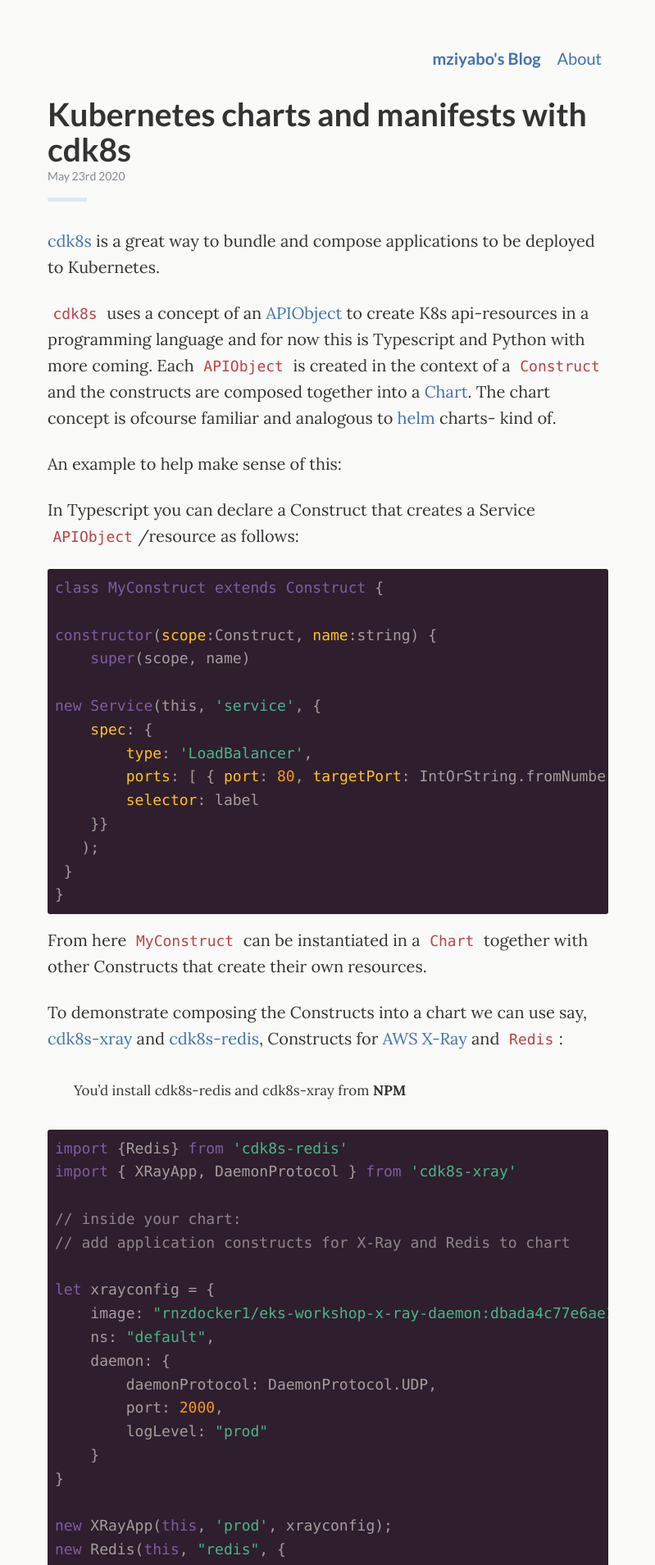
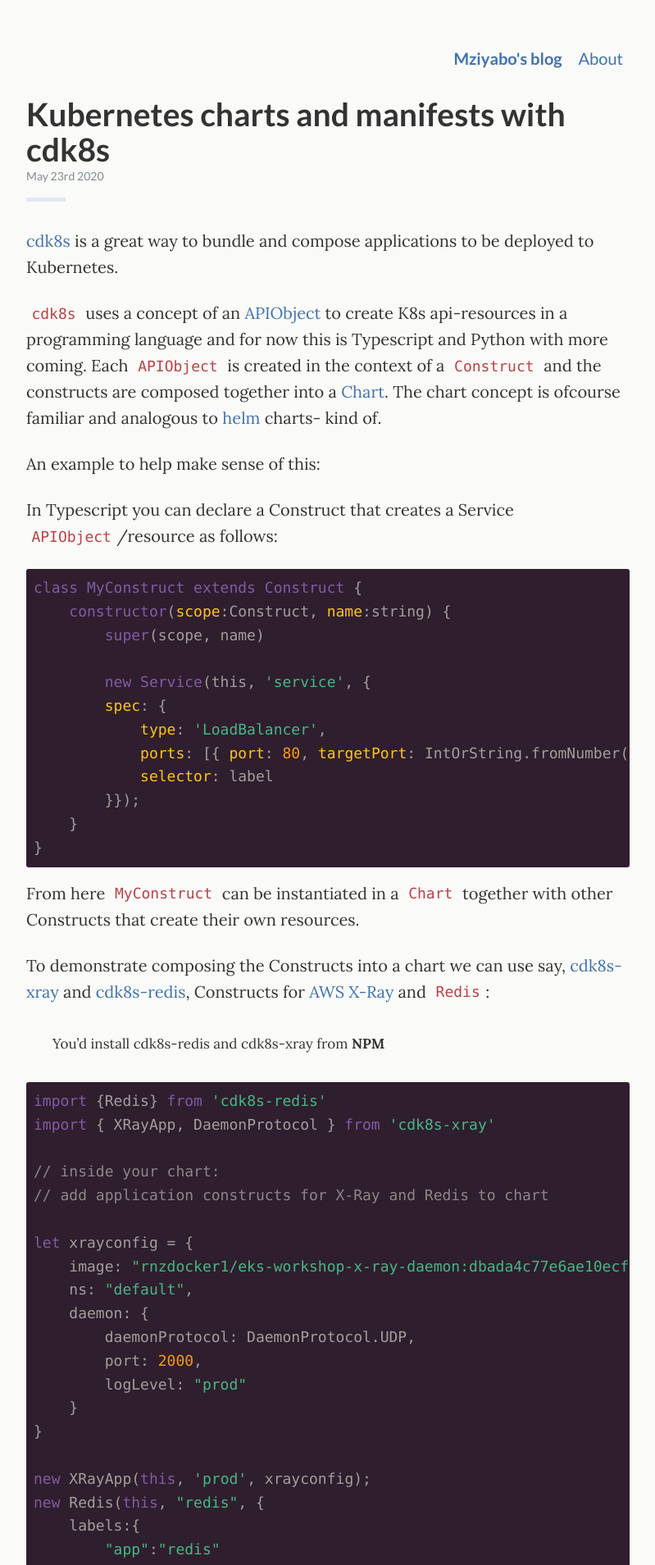
Before and after one commit to mziyabo/mziyabo.github.io, a Jekyll site: the page built from _posts/2020-05-23-kubernetes-charts-and-manifests-with-cdk8s.md, in a window 1280 px wide. Shown: the top 1909 px of the page at 82% size, without its empty margins (240-1039 px from the left). Built offline with Jekyll 4.4.1, drawn with Linux system fonts in a browser that asks for light colours; comment, search, counter and statistics services are not loaded.

````diff
--- a/_config.yml
+++ b/_config.yml
@@ -1,8 +1,8 @@
 
 # Site settings
-title: mziyabo's Blog              # used for the html title of every page
+title: Mziyabo's blog              # used for the html title of every page
 desc:
-url:  'https://mziyabo.co'     # put your website hosting url here
+url:  'https://mziyabo.github.io'     # put your website hosting url here
 baseurl: ''                 # the subpath of your site, e.g. /blog
 permalink: /:year/:title/ #how should we display posts url
 
@@ -24,7 +24,7 @@ paginate_path: "page:num"  # link scheme for articles, should be letf as is
 # Used to define the navigation menu items
 # > Title is the tile of the navigation item, url the url and desc is the tooltip
 navigation:
-  - title: mziyabo's Blog
+  - title: Mziyabo's blog
     url: /
     desc: Home
   # - title: Projects
--- a/_posts/2020-05-23-kubernetes-charts-and-manifests-with-cdk8s.md
+++ b/_posts/2020-05-23-kubernetes-charts-and-manifests-with-cdk8s.md
@@ -17,18 +17,16 @@ In Typescript you can declare a Construct that creates a Service `APIObject`/res
 
 ``` typescript
 class MyConstruct extends Construct {
+    constructor(scope:Construct, name:string) {
+        super(scope, name)
 
-constructor(scope:Construct, name:string) {
-    super(scope, name)
-
-new Service(this, 'service', {
-    spec: {
-        type: 'LoadBalancer',
-        ports: [ { port: 80, targetPort: IntOrString.fromNumber(8080) } ],
-        selector: label
-    }}
-   );
- }
+        new Service(this, 'service', {
+        spec: {
+            type: 'LoadBalancer',
+            ports: [{ port: 80, targetPort: IntOrString.fromNumber(8080) }],
+            selector: label
+        }});
+    }
 }
 ```
 
--- a/_sass/_variables.scss
+++ b/_sass/_variables.scss
@@ -84,5 +84,5 @@ $mq-breakpoints: (
 
 $container-widths: (
   sm: 620px,
-  md: 748px
+  md: 800px
 );
````
Also changed, not shown: _pages/about.md (+1 -1 lines).
